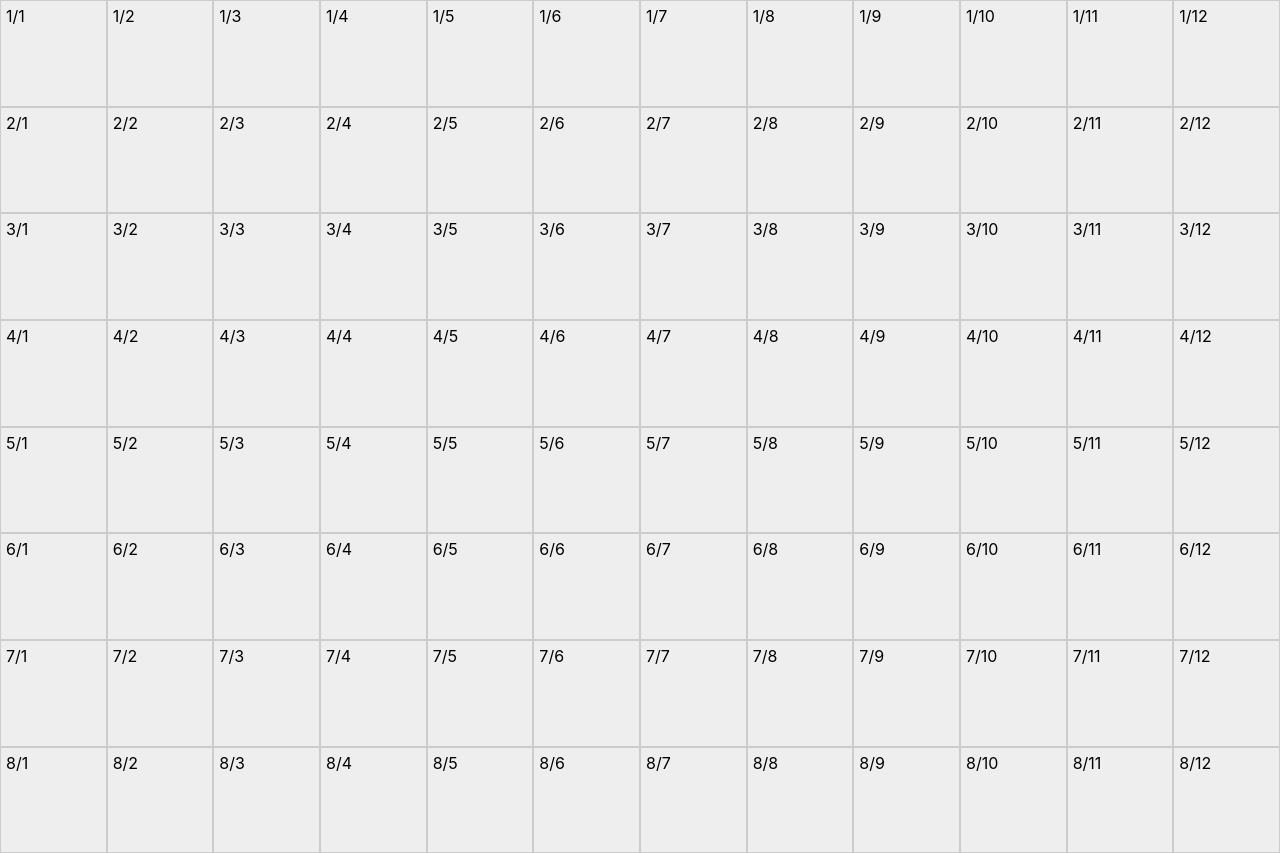
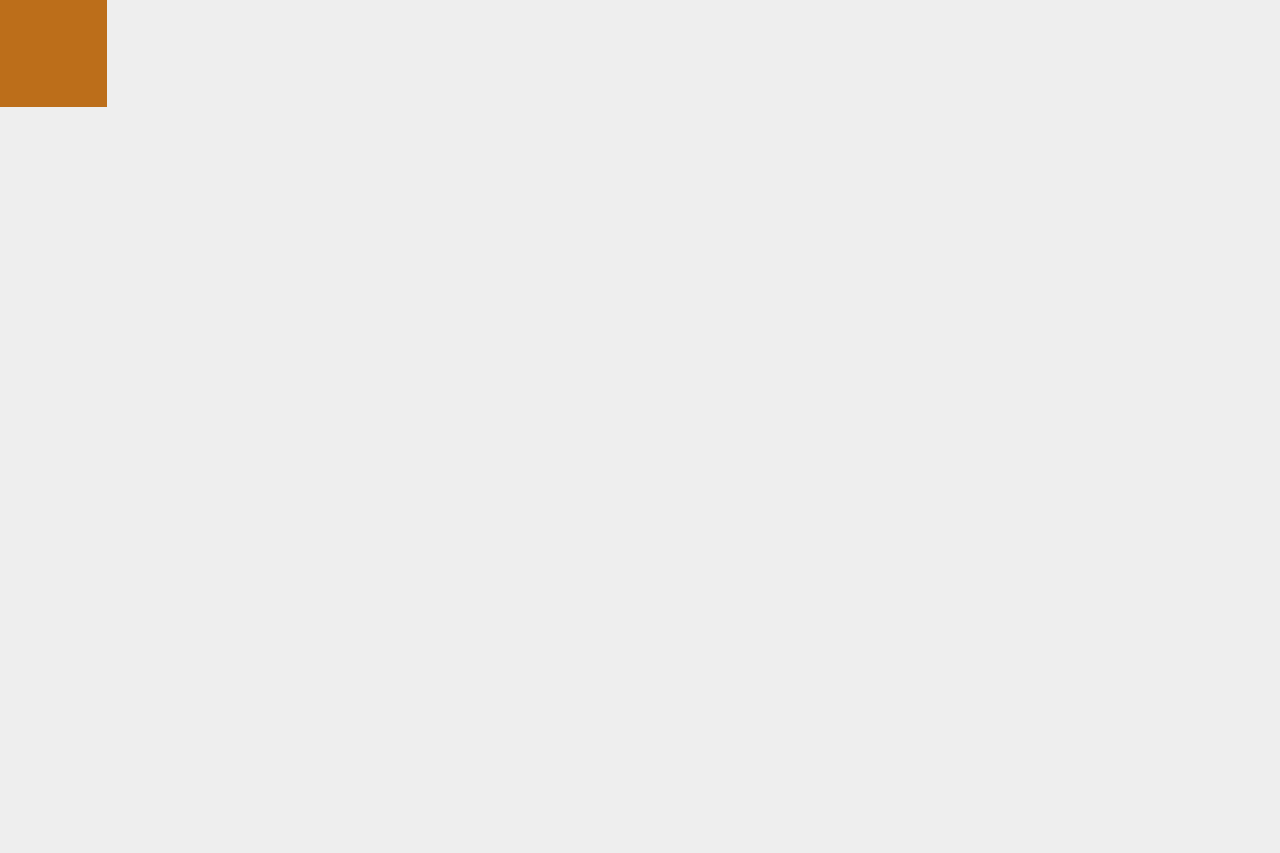
Before and after one commit to tobiasfunction/Technicolor-Grid, a React (Create React App) app: page / in a window 1280 px wide. Built offline with nearby package versions, Linux system fonts and the light colour scheme.

Commit message:
**Basic** mode works

```diff
--- a/src/App.css
+++ b/src/App.css
@@ -14,7 +14,6 @@ body {
 
 .tile {
   aspect-ratio: 1/1;
-  border: 1px solid #ccc;
   box-sizing: border-box;
   margin: 0px;
   padding: 5px;
--- a/src/App.js
+++ b/src/App.js
@@ -2,7 +2,8 @@ import React, { useLayoutEffect, useState } from "react";
 import "./App.css";
 
 const Tile = (props) => {
-  const [color, setColor] = useState("#eee")
+  const [color, setColor] = useState("#eee");
+
   return (
     <div
       className="tile"
@@ -11,10 +12,13 @@ const Tile = (props) => {
         gridColumn: props.column,
         gridRow: props.row,
       }}
-    >
-      {props.value}
-    </div>
+      onMouseEnter={mouseEnter}
+    />
   );
+  function mouseEnter() {
+    const random = Math.floor(Math.random() * 16777215).toString(16);
+    setColor("#" + random);
+  }
 };
 
 const Grid = (props) => {
@@ -24,13 +28,13 @@ const Grid = (props) => {
   const targetRowCount = Math.ceil(window.innerHeight / tileDim);
   const tiles = [];
 
-    for (let i = 1; i <= targetRowCount; i++) {
-      for (let j = 1; j <= tilesPerRow; j++) {
-        tiles.push(
-          <Tile key={i + "/" + j} value={i + "/" + j} row={i} column={j}/>
-        );
-      }
+  for (let i = 1; i <= targetRowCount; i++) {
+    for (let j = 1; j <= tilesPerRow; j++) {
+      tiles.push(
+        <Tile key={i + "/" + j} value={i + "/" + j} row={i} column={j} />
+      );
     }
+  }
   return tiles;
 };
 
```
